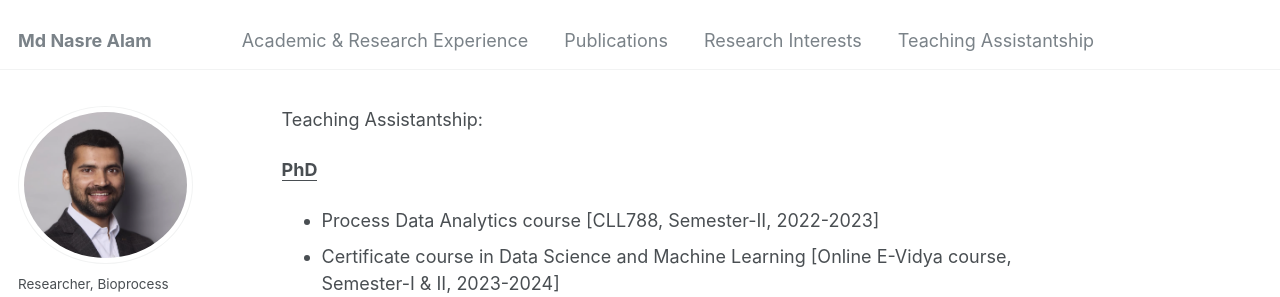
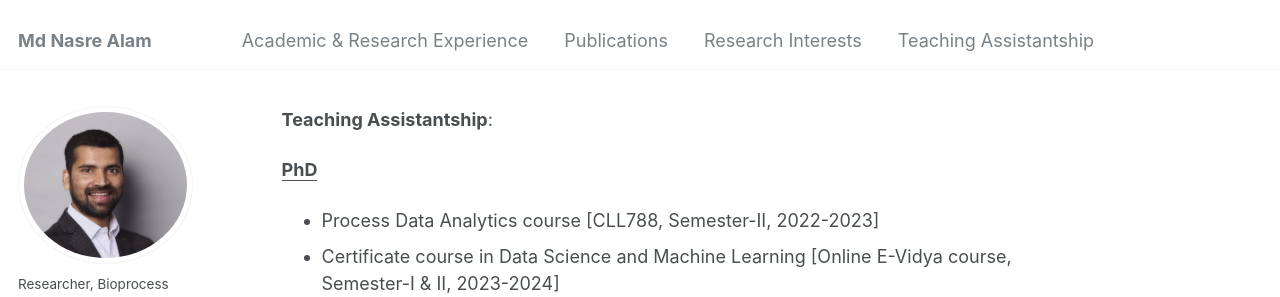
Before and after one commit to mdnasreiit/mdnasreiit.github.io, a Jekyll site: the page built from _pages/teaching_assistantship.md, in a window 1280 px wide and 900 px high. Shown: the top 297 px of the window. Built offline with Jekyll 4.4.1, drawn with Linux system fonts in a browser that asks for light colours; some web fonts are replaced.

```diff
--- a/_pages/teaching-assistantship.md
+++ b/_pages/teaching_assistantship.md
@@ -8,7 +8,7 @@ redirect_from:
 ---
 
 
-Teaching Assistantship:
+**Teaching Assistantship**:
 
 <ins>**PhD**</ins>
 
```
